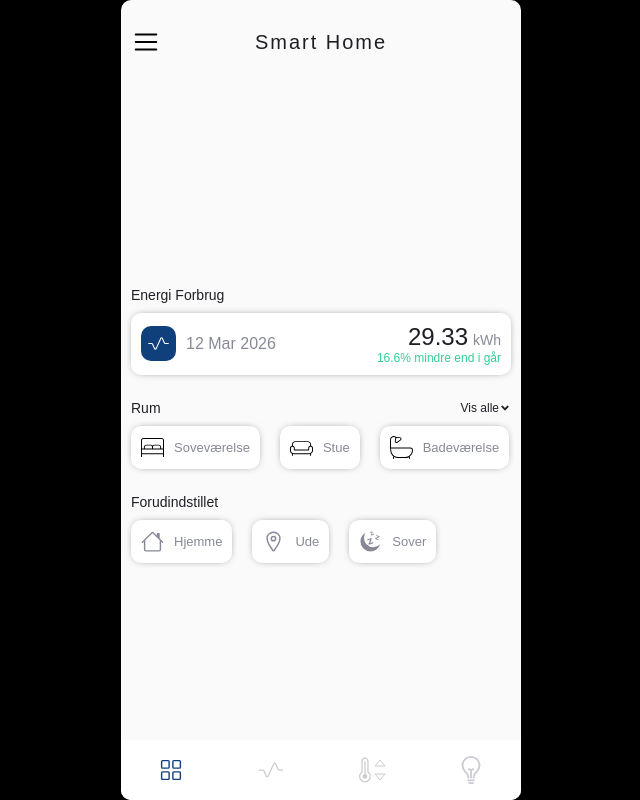
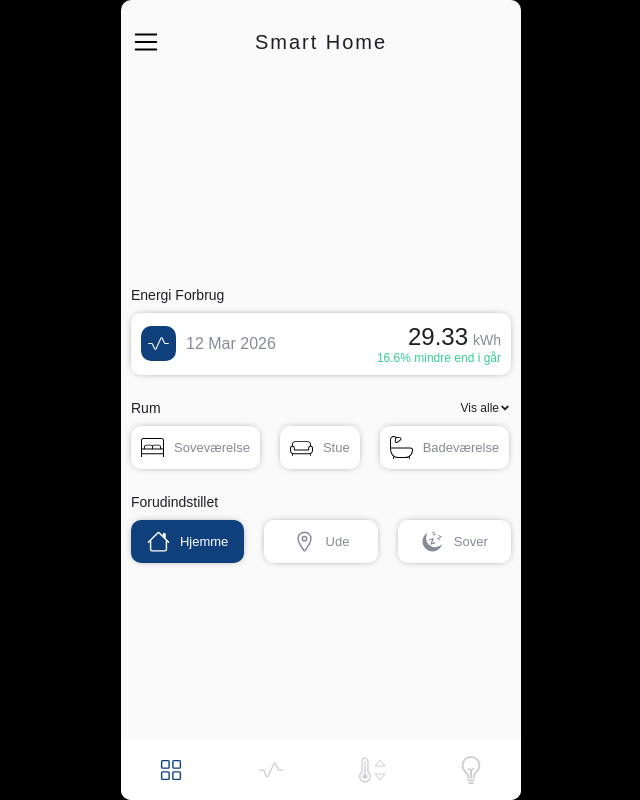
Before and after one commit to KatyTye/mobicom-frontend, a React (Vite) app: page / in a window 1280 px wide. Shown: the whole page, without its empty margins (319-959 px from the left). Built offline with nearby package versions, Linux system fonts and the light colour scheme; no server answers.

Commit message:
refactor: changed classname to separate the different sections

```diff
--- a/src/components/ModeSettings.jsx
+++ b/src/components/ModeSettings.jsx
@@ -8,11 +8,11 @@ export default function ModeSettings() {
 
 	return (
 		<section className="main-content__box">
-			<h2 className="main-content__box-title">
+			<h2 className="main-content__box-title-mode">
 				Forudindstillet
 			</h2>
 
-			<ul className="main-content__box-list">
+			<ul className="main-content__box-list-mode">
 				<li className={"main-content__box-list-item" + (mode == 1 && " active" || "")}
 					onClick={() => setMode(1)}>
 					<BsHouse className="item-icon" />
```
